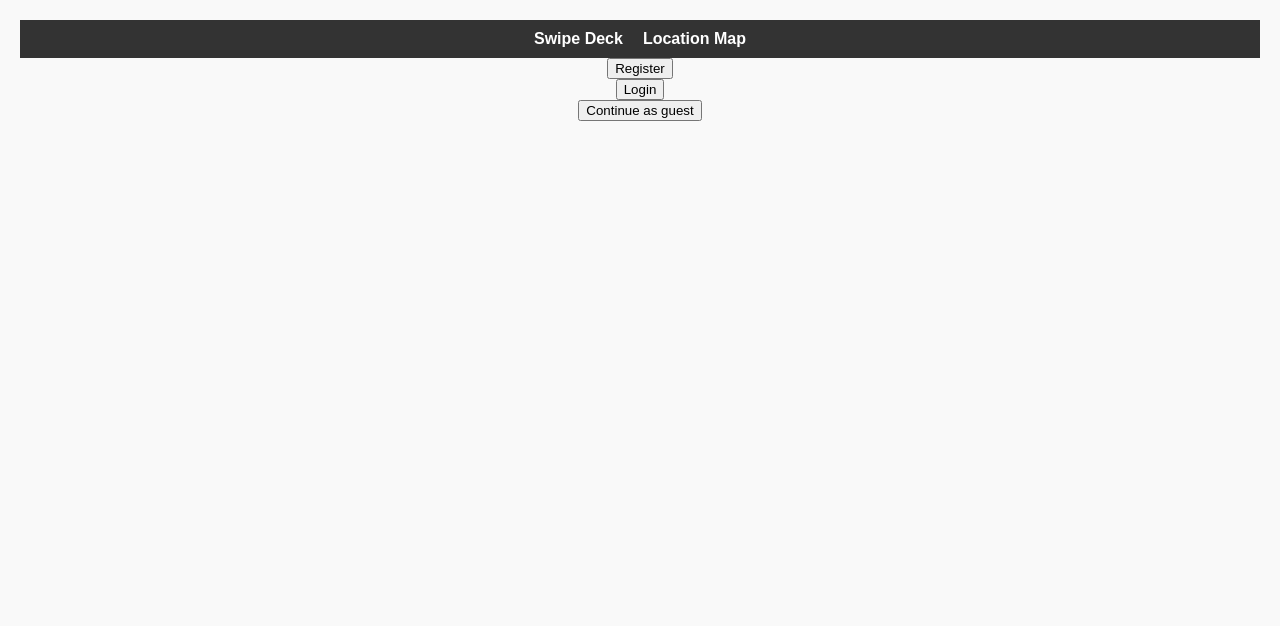
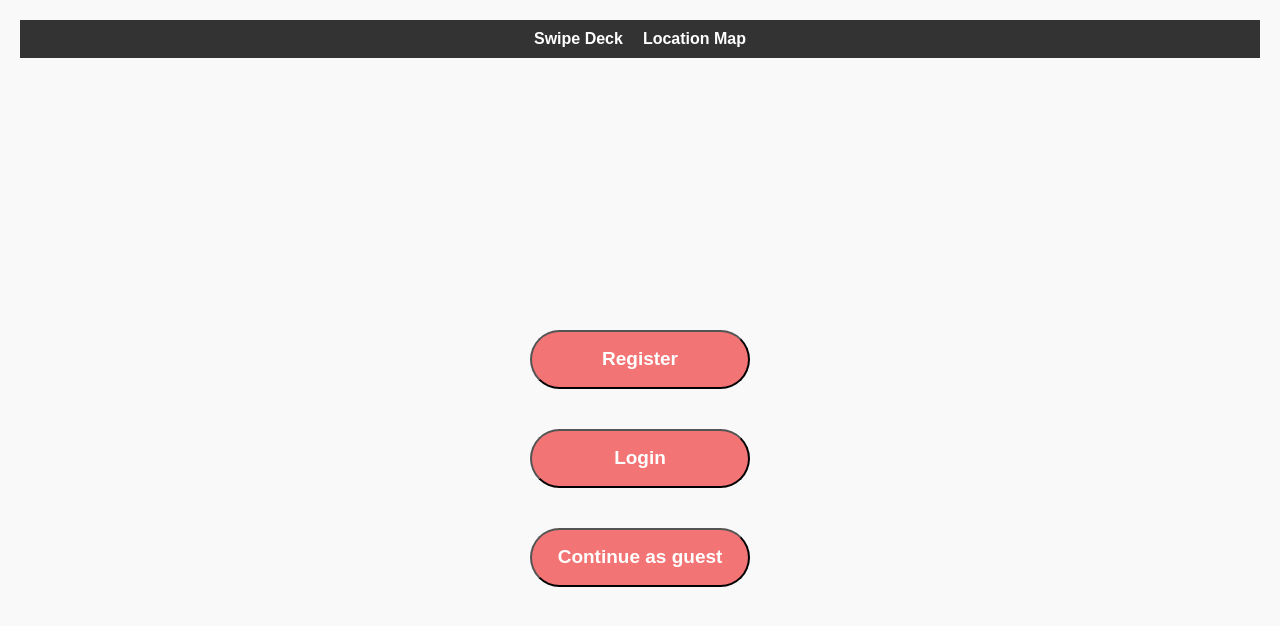
Before and after one commit to verifiedfinn/swipetizerserver, a React (Vite) app: page / in a window 1280 px wide. Shown: the top 626 px of the page. Built offline with nearby package versions, Linux system fonts and the light colour scheme.

Commit message:
updated regiotration/login

```diff
--- a/src/loadPage.jsx
+++ b/src/loadPage.jsx
@@ -5,7 +5,7 @@ const RegistrationForm = () => {
     const navigate = useNavigate();
 
     return (
-        <div>
+        <div className="button-wrapper">
             <div className="register">
                 <button onClick={() => navigate('/register')}>Register</button>
             </div>
--- a/src/login.jsx
+++ b/src/login.jsx
@@ -23,7 +23,7 @@ function Login() {
       }
     }).catch(error => {
       console.error("Login error:", error);
-      setLoginStatus("Error logging in.");
+      setLoginStatus("Error logging in");
     });
   };
 
--- a/src/register.jsx
+++ b/src/register.jsx
@@ -1,5 +1,5 @@
 import React, { useState } from 'react'
-import { Link } from 'react-router-dom'
+import { useNavigate } from 'react-router-dom'
 import './styles.css';
 import Axios from 'axios';
 
@@ -8,6 +8,7 @@ function Register () {
   const [usernameReg, setUsernameReg] = useState('')
   const [passwordReg, setPasswordReg] = useState('')
 
+  const navigate = useNavigate();
 
   const register = () => {
     Axios.post('http://localhost:3001/register', {
@@ -15,6 +16,9 @@ function Register () {
       password: passwordReg
     }).then((response) => {
       console.log(response);
+      navigate('/login');
+    }).catch((err) => {
+      console.error(err);
     });
   };
 
@@ -41,7 +45,10 @@ function Register () {
                     setPasswordReg(e.target.value);
                  }}/>
               </div>
-            <button type="submit" onClick={register}>register</button>
+
+           <div className="submit-container">
+           <button type="submit" onClick={register}>Register</button>
+           </div>
           </div>
 
     </div>
--- a/src/styles.css
+++ b/src/styles.css
@@ -208,3 +208,27 @@ h1 {
   font-weight: 700;
   cursor: pointer;
 }
+
+/* login/register buttons */
+.button-wrapper{
+  display: flex;
+  justify-content: center;  /* Horizontally centered */
+  align-items: center;      /* Vertically centered */
+  height: 100vh;            /* Full viewport height */
+  flex-direction: column;
+}
+
+button {
+  display: flex;
+  justify-content: center;
+  align-items: center;
+  width: 220px;
+  height: 59px;
+  margin: 20px;
+  color: #fff;
+  background: #F37474;
+  border-radius: 50px;
+  font-size: 19px;
+  font-weight: 700;
+  cursor: pointer;
+}
```
Also changed, not shown: server.js (+8 -2 lines).
